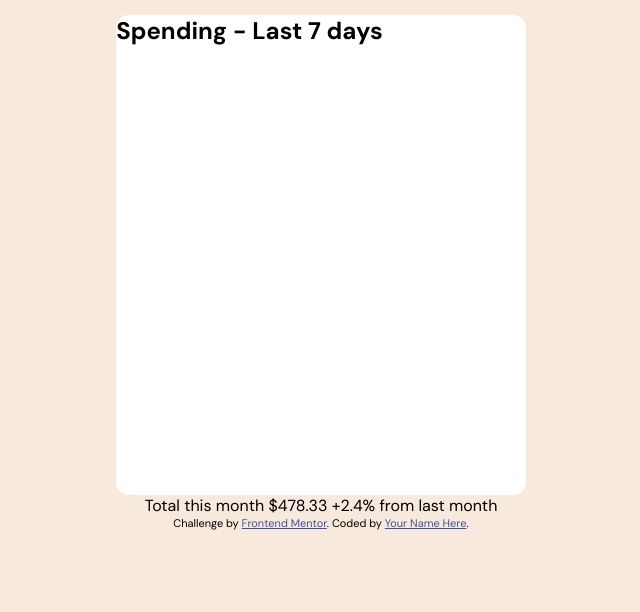
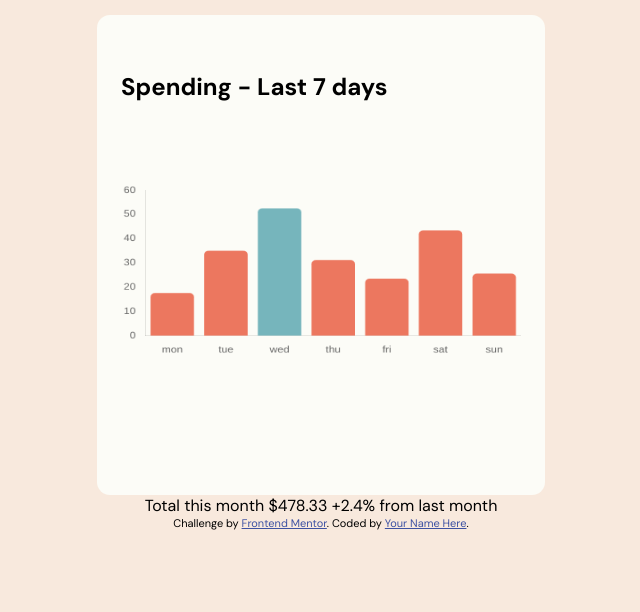
Before and after one commit to codewithmide/Expenses-chart-component, a website: page index.html in a window 1280 px wide. Shown: the part 188-800 px from the top of the page, without its empty margins (319-959 px from the left). Drawn offline with nearby package versions, Linux system fonts and the light colour scheme.

Commit message:
continue tommorow

```diff
--- a/index.html
+++ b/index.html
@@ -8,7 +8,7 @@
 
   <link rel="stylesheet" href="styles.css">
 
-  <script src="https://cdn.jsdelivr.net/npm/chart.js"></script>
+  <script src="https://cdn.jsdelivr.net/npm/chart.js@3.7.0/dist/chart.min.js"></script>
 
   <title>Frontend Mentor | Expenses chart component</title>
 </head>
@@ -42,9 +42,7 @@
         </h2>
       </div>
 
-      <div class="chart-container">
-        <canvas id="chart"></canvas>
-      </div>
+      <canvas id="my_chart" width="400" height="200" ></canvas>
 
       <div class="total">
         <div class="this-month"></div>
--- a/script.js
+++ b/script.js
@@ -1,10 +1,60 @@
-import { Chart } from "chart.js";
+var ctx = document.getElementById("my_chart").getContext("2d");
 
-const chartElement = document.getElementById('chart');
-const config = {
-    type: 'bar',
-    data: {label: ['mon', 'tue', 'wed', 'thu', 'fri', 'sat', 'sun'],
-    dataset: [{label: 'Expenses', data: [2, 5, 3, 2, 1, 2, 5]}] }
-}
-
-const barChart = new Chart(chartElement, config);
+    new Chart(ctx, {
+        type: 'bar',
+        data: {
+            labels: [
+                "mon",
+                "tue",
+                "wed",
+                "thu",
+                "fri",
+                "sat",
+                "sun"
+            ],
+            datasets: [{
+                data: [
+                    17.5,
+                    34.91,
+                    52.36,
+                    31.07,
+                    23.39,
+                    43.28,
+                    25.48
+                ],
+                barThickness: 48,
+                fill: false,
+                borderRadius: 5,
+                backgroundColor: [
+                    "hsl(10, 79%, 65%)",
+                    "hsl(10, 79%, 65%)",
+                    "hsl(186, 34%, 60%)",
+                    "hsl(10, 79%, 65%)",
+                    "hsl(10, 79%, 65%)",
+                    "hsl(10, 79%, 65%)",
+                    "hsl(10, 79%, 65%)"
+                ],
+            }]
+        },
+        options: {
+            responsive: true,
+            plugins: {
+                legend: {
+                    display: false
+                }
+            },
+            scales: {
+                beginAtZero: true,
+                x: {
+                  grid: {
+                    display: false
+                  }
+                },
+                y: {
+                  grid: {
+                    display: false
+                  }
+                }
+            }
+        }
+    });
--- a/styles.css
+++ b/styles.css
@@ -2,7 +2,7 @@
 
 :root {
     --bg-color: hsl(27, 66%, 92%);
-    --bottom-section-bg-color: hsl(0, 0%, 100%);
+    --bottom-section-bg-color: hsl(60, 50%, 98%);
     --big-text: 26px;
     --medium-text: 22px;
     --small-text: 10px;
@@ -38,7 +38,7 @@ html {
 
 main {
     height: 75%;
-    width: 32%;
+    width: 35%;
     display: flex;
     flex-direction: column;
     justify-content: space-between;
@@ -54,8 +54,13 @@ main {
     border-radius: var(--border-radius);
 }
 
+.logo > img {
+    width: 50px;
+    height: 50px;
+}
+
 .top-text {
-    height: 70%;
+    height: 60%;
     width: 90%;
     display: flex;
     align-items: center;
@@ -90,11 +95,20 @@ main {
     width: 100%;
     background-color: var(--bottom-section-bg-color);
     border-radius: var(--border-radius);
+    display: flex;
+    flex-direction: column;
+    align-items: center;
+    justify-content: space-evenly;
 }
 
-.chart-container {
+.spending {
     width: 100%;
-    height: 70%;
+    padding-left: 3rem;
+    text-align: left;
+}
+
+canvas {
+    padding: 1.5rem;
 }
 
 .attribution {
```
